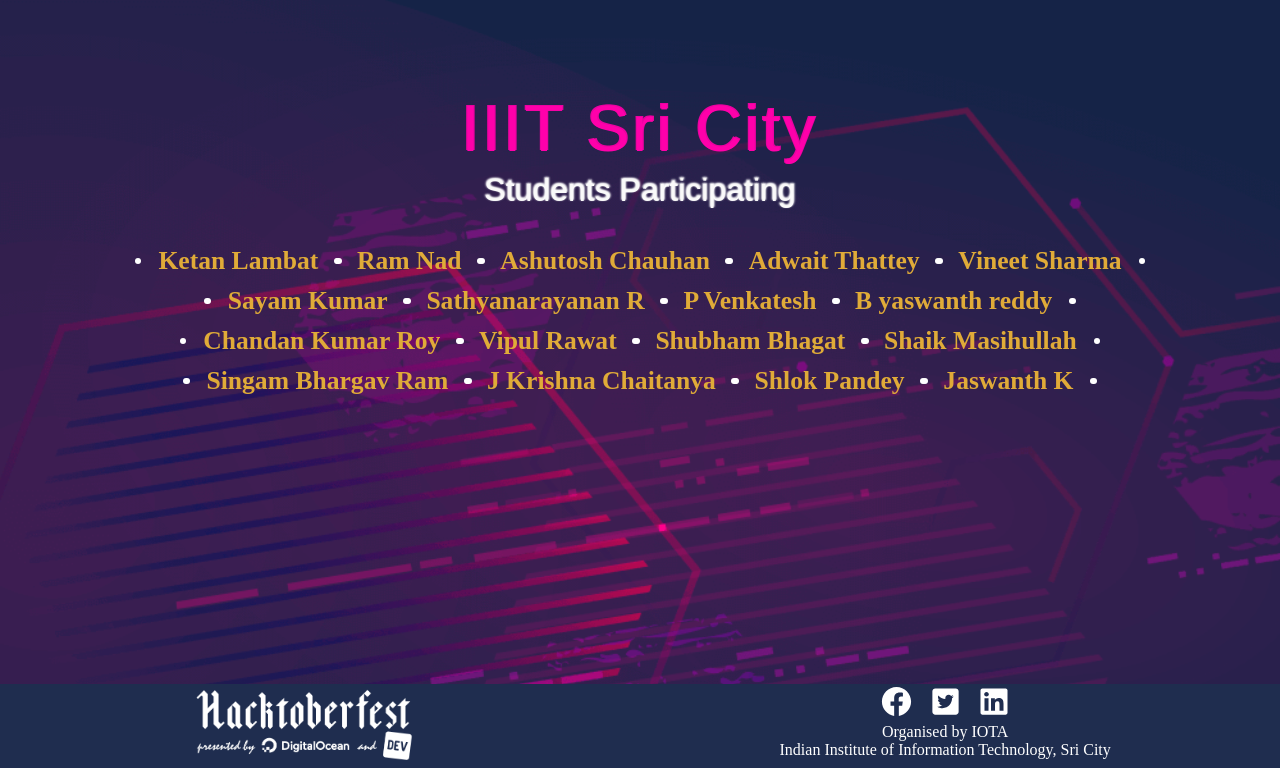
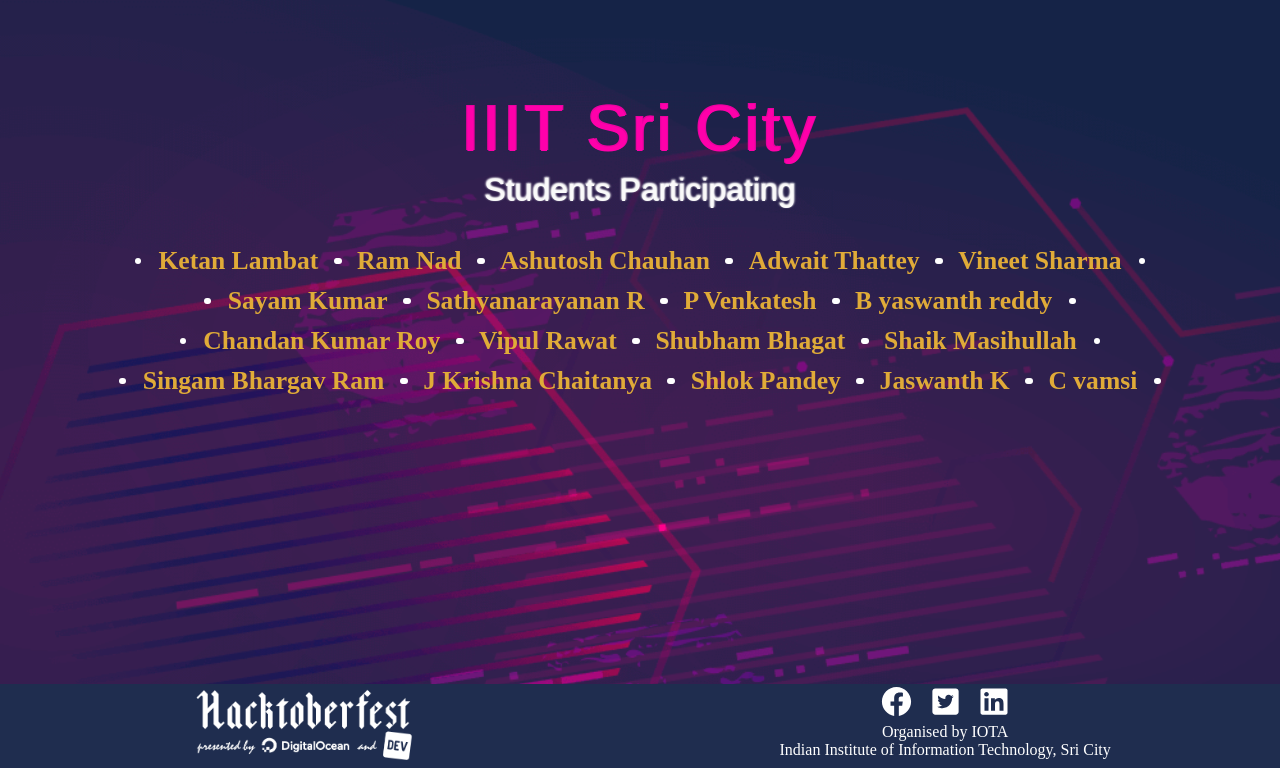
Before and after one commit to Project-Club-IIITS/hacktoberfest2019-participants, a Jekyll site: the page index.html, which Jekyll copies as it is, in a window 1280 px wide, cut to the strip 132-900 px from the top of the page. Built offline with Jekyll 4.4.1, drawn with Linux system fonts in a browser that asks for light colours; some web fonts are replaced.

Commit message:
add my name

```diff
--- a/index.html
+++ b/index.html
@@ -63,6 +63,7 @@
                 <li><a href="https://github.com/chaitanya531">J Krishna Chaitanya</a></li>
                 <li><a href="https://github.com/b30wulffz">Shlok Pandey</a></li>
                 <li><a href="https://github.com/JazzKriss21">Jaswanth K</a></li>
+                <li><a href="https://github.com/chittoorking">C vamsi</a></li>
 
             </ul>
         </div>
```
